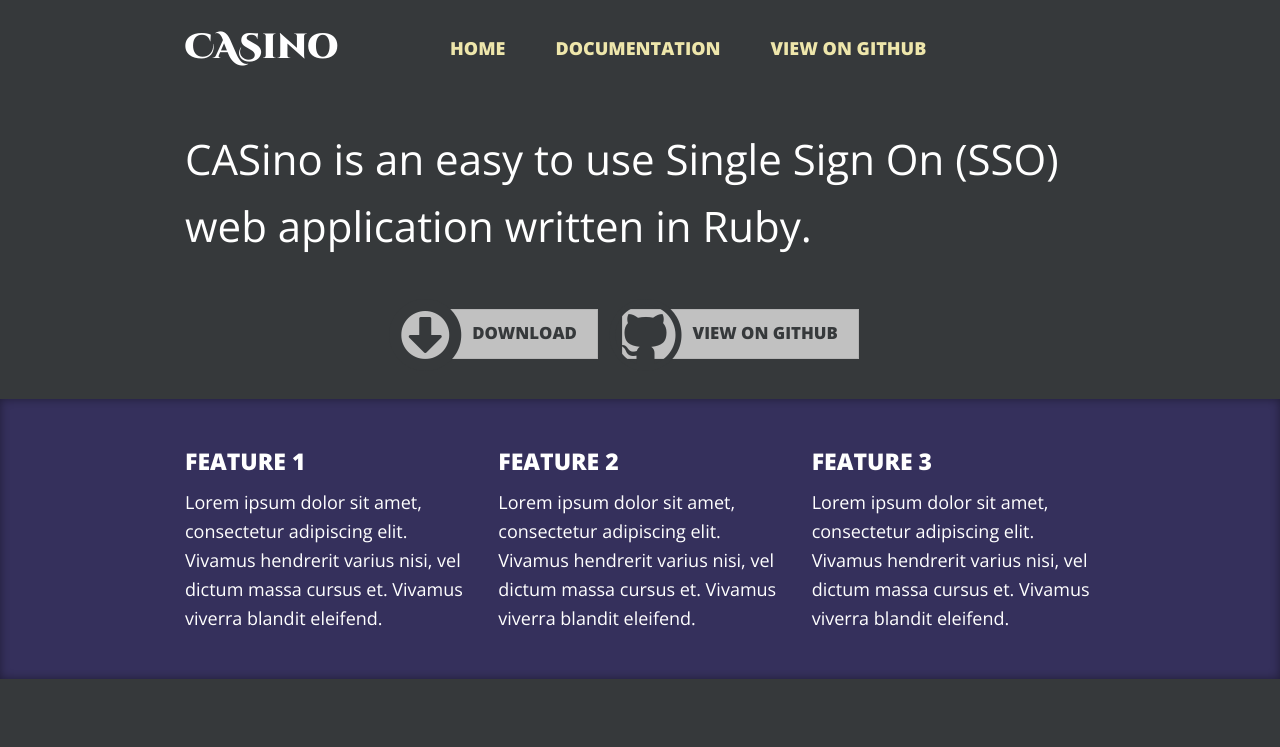
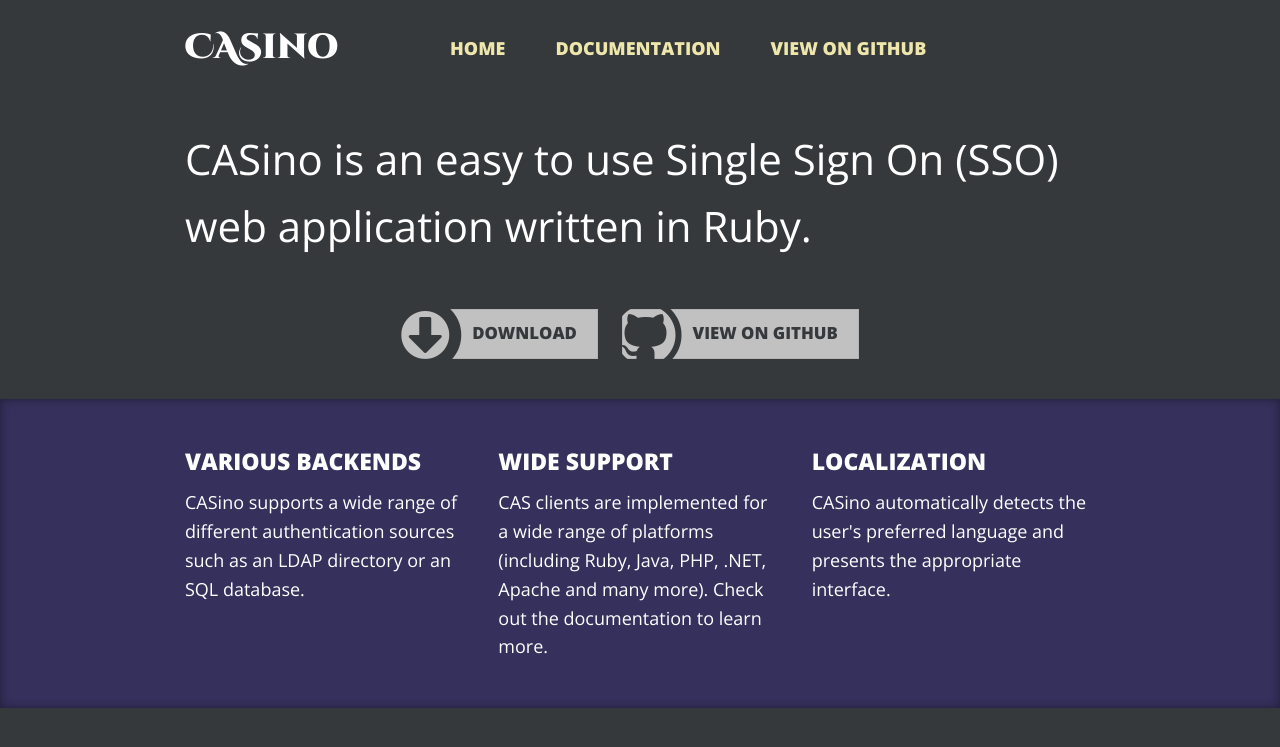
Before and after one commit to rbCAS/rbcas.github.com, a Jekyll site: the page built from index.html, in a window 1280 px wide. Shown: the top 747 px of the page. Built offline with Jekyll 4.4.1, drawn with Linux system fonts in a browser that asks for light colours.

Commit message:
Features

```diff
--- a/index.html
+++ b/index.html
@@ -18,16 +18,16 @@
 <section class="features">
   <div class="row">
     <div class="four columns">
-      <h4>Feature 1</h4>
-      <p>Lorem ipsum dolor sit amet, consectetur adipiscing elit. Vivamus hendrerit varius nisi, vel dictum massa cursus et. Vivamus viverra blandit eleifend.</p>
+      <h4>Various backends</h4>
+      <p>CASino supports a wide range of different authentication sources such as an LDAP directory or an SQL database.</p>
     </div>
     <div class="four columns">
-      <h4>Feature 2</h4>
-      <p>Lorem ipsum dolor sit amet, consectetur adipiscing elit. Vivamus hendrerit varius nisi, vel dictum massa cursus et. Vivamus viverra blandit eleifend.</p>
+      <h4>Wide support</h4>
+      <p>CAS clients are implemented for a wide range of platforms (including Ruby, Java, PHP, .NET, Apache and many more). Check out the documentation to learn more.</p>
     </div>
     <div class="four columns">
-      <h4>Feature 3</h4>
-      <p>Lorem ipsum dolor sit amet, consectetur adipiscing elit. Vivamus hendrerit varius nisi, vel dictum massa cursus et. Vivamus viverra blandit eleifend.</p>
+      <h4>Localization</h4>
+      <p>CASino automatically detects the user's preferred language and presents the appropriate interface.</p>
     </div>
   </div>
 </section>
```
